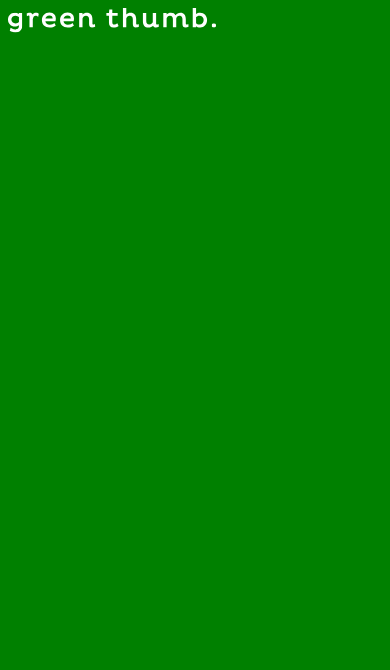
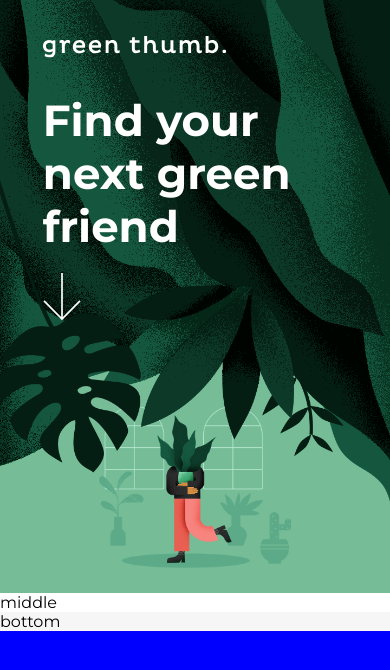
Before and after one commit to kyros200/green-thumb, a website built with Parcel: page index.html in a window 390 px wide. Built offline with nearby package versions, Linux system fonts and the light colour scheme.

Commit message:
did whole header, responsible for both desktop & mobile

```diff
--- a/index.html
+++ b/index.html
@@ -7,8 +7,56 @@
     <link href="https://fonts.googleapis.com/css2?family=Montserrat:wght@400;700&display=swap" rel="stylesheet"/>
 
     <link rel="stylesheet" href="./index.scss" />
+
+    <script src="main.js"></script>
   </head>
+
   <body>
-    <img src="images/icons/logo-white.svg" alt="Greenthumb" />
+    <div class="container">
+      <div class="container-header">
+
+        <div class="background-header">
+          <div class="left-leaf">
+            <img height="100%" src="images/hero/desktop/left-leaves.png" alt="left-leaves" />
+          </div>
+          <div class="plantperson">
+            <img height="100%" src="images/hero/desktop/plantperson.png" alt="plantperson" />
+          </div>
+          <div class="right-leaf">
+            <img height="100%" src="images/hero/desktop/right-leaves.png" alt="right-leaves" />
+          </div>
+        </div>
+
+        <div class="background-header-mobile">
+          <div class="mobile-leaf">
+            <img width="100%" src="images/hero/mobile/mobile-leaves.png" alt="left-leaves" />
+          </div>
+          <div class="mobile-plantperson">
+            <img id="img-plantperson-mobile" width="100%" src="images/hero/mobile/mobile-plantperson.png" alt="plantperson" />
+          </div>
+        </div>
+
+        <div class="content-header">
+          <div class="header-texts">
+            <div class="green-thumb">
+              <img src="images/icons/logo-white.svg" alt="Greenthumb" />
+            </div>
+            <div class="title-text">
+              <h2>Find your next green friend</h2>
+            </div>
+            <div class="arrow-down">
+              <img src="images/icons/arrow-down.svg" alt="Greenthumb" />
+            </div>
+          </div>
+        </div>
+
+      </div>
+      <div class="container-filter">
+        middle
+      </div>
+      <div class="container-result">
+        bottom
+      </div>
+    </div>
   </body>
 </html>
--- a/index.scss
+++ b/index.scss
@@ -1,4 +1,181 @@
+$main-font: "Montserrat", sans-serif;
+
+$primary-color: #15573F;
+$secondary-color: #FD9872;
+$terciary-color: #75BC97;
+
+$top-background: #75BC97;
+$middle-background: #FFFFFF;
+$bottom-background: #F6F6F6;
+
+$grey: #848484;
+$green-favorite: #75BC97;
+$green-name: #1E6B4E;
+$green-price: #257556;
+
+//ainda tem o pseudo-preto do title no title quando tem resultado
+
+// falta alguns cinzas
+
 body {
-    font-family: "Montserrat", sans-serif;
-    background-color: green;
+    font-family: $main-font;
+    background-color: red;
+    width: 100%;
+
+    min-height: 100% !important;
+    height: 100%;
+    margin: 0;
 }
+// *::selection {
+//     color:#2B6535;
+//     background: #0AC9B0;
+// }
+
+.container {
+    display: flex;
+    // align-items: center;
+    // justify-content: center;
+    flex-direction: column;
+    width: 100%;
+
+    .container-header {
+        width: 100%;
+        height: 500px;
+        background-color: $top-background;
+
+        .background-header {
+            width: 100%;
+            height: 100%;
+
+            .left-leaf {
+                position: absolute;
+                height: 500px;
+                left: 0px;
+
+                z-index: 2;
+            }
+
+            .plantperson {
+                position: absolute;
+                height: 428px;
+                margin: 36px 0px;
+                right: 21.18%;
+            }
+
+            .right-leaf {
+                position: absolute;
+                height: 500px;
+                right: 0px;
+            }
+        }
+
+        .background-header-mobile {
+            display: none;
+        }
+
+        .content-header {
+            display: flex;
+            justify-content: center;
+
+            width: 100%;
+
+            position: absolute;
+            top: 0px;
+            z-index: 3;
+
+            .header-texts {
+                width: 60%;
+
+                .green-thumb {
+                    top: 62px;
+                    position: relative;
+                }
+
+                .title-text {
+                    top: 43px;
+                    position: relative;
+                    margin: 0px;
+                    font-size: 42px;
+                    width: 400px;
+                    color: white;
+                }
+
+                .arrow-down {
+                    top: 31px;
+                    position: relative;
+                }
+            }
+        }
+    }
+
+    .container-filter {
+        background-color: $middle-background;
+    }
+
+    .container-result {
+        background-color: $bottom-background;
+    }
+}
+
+@media screen and (max-width: 600px) {
+    body {
+        background-color: blue;
+    }
+
+    .container {
+        .container-header {
+            height: 593px;
+
+            .background-header {
+                display: none;
+            }
+
+            .background-header-mobile {
+                display: flex;
+                flex-direction: column;
+                justify-content: flex-end;
+                width: 100%;
+                height: 100%;
+
+                .mobile-leaf {
+                    position: absolute;
+                    width: 100%;
+                    top: 0px;
+                }
+
+                .mobile-plantperson {
+                    display: flex;
+                    justify-content: center;
+                    margin: 0px 22px 25px 22px;
+                }
+            }
+
+            .content-header {
+                .header-texts {
+                    width: 78.125%;
+                    .green-thumb {
+                        top: 36px;
+                        position: relative;
+                        img {
+                            height: 22px;
+                        }
+                    }
+
+                    .title-text {
+                        top: 32px;
+                        position: relative;
+                        margin: 0px;
+                        font-size: 29px;
+                        width: 100%;
+                        color: white;
+                    }
+
+                    .arrow-down {
+                        top: 16px;
+                        position: relative;
+                    }
+                }
+            }
+        }
+    }
+}
--- /dev/null
+++ b/main.js
@@ -0,0 +1,13 @@
+document.addEventListener('DOMContentLoaded', function(){
+    //in Desktop, always make plantperson in the middle of what is left of the background
+    //right-leaf + green background space - plantperson.width/2
+    let a = document.getElementsByClassName("plantperson")[0];
+    a.style.right = `${361 + (window.innerWidth - 1222)/2 - 167}px`
+
+
+    //In Mobile, make plantperson appear properly
+    let b = document.getElementById("img-plantperson-mobile");
+    b.setAttribute("width", `${593 - (window.innerWidth * 1.286) + 100 }px`);
+
+
+}, false);
--- a/package.json
+++ b/package.json
@@ -1,7 +1,7 @@
 {
-  "name": "front-end-test-2",
-  "version": "1.0.0",
-  "description": "Simple Parcel Sandbox",
+  "name": "green-thumb-najjar",
+  "version": "0.1.0",
+  "description": "Project for Red Ventures",
   "main": "index.html",
   "scripts": {
     "start": "parcel index.html --open"
```
Also changed, not shown: 1 other file.
